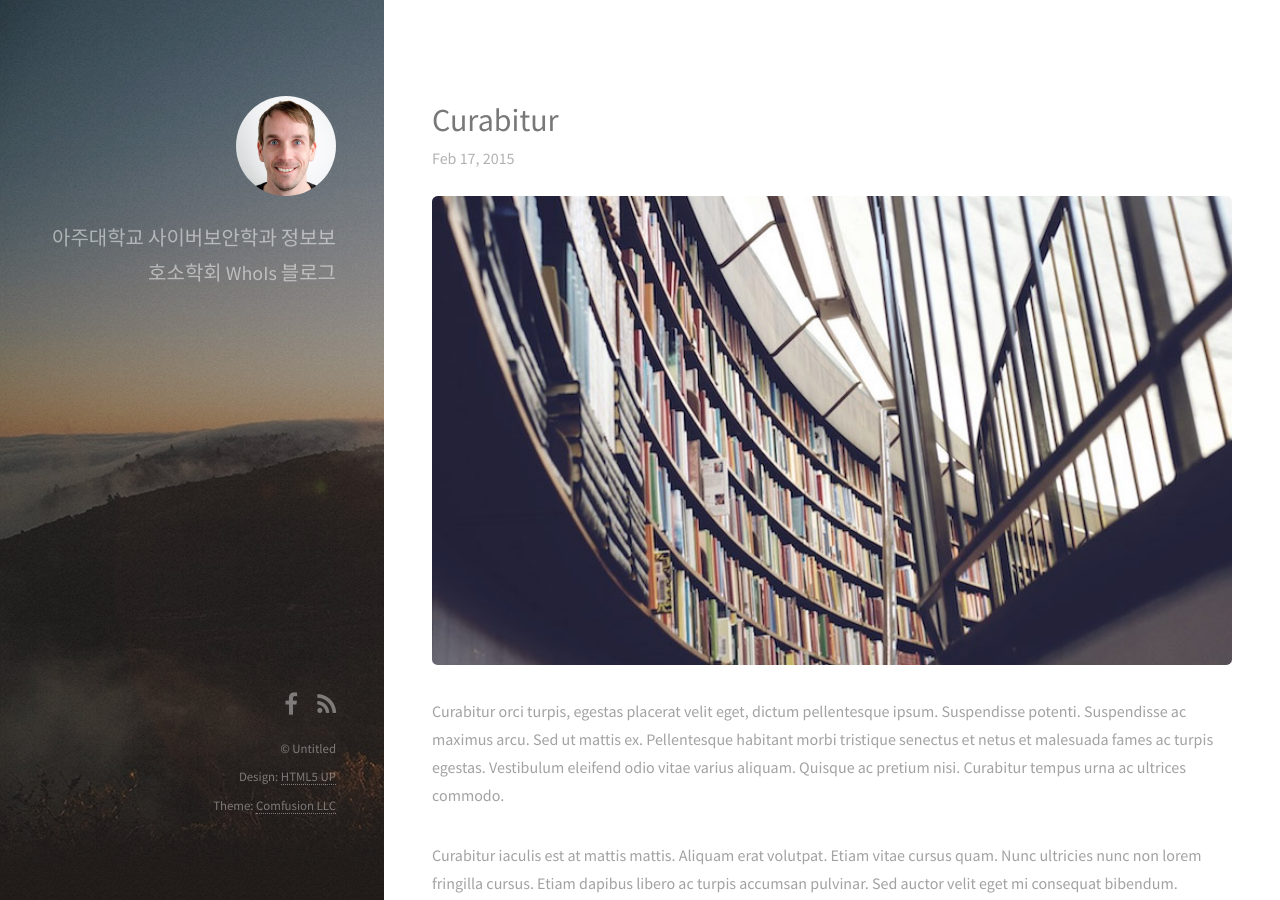
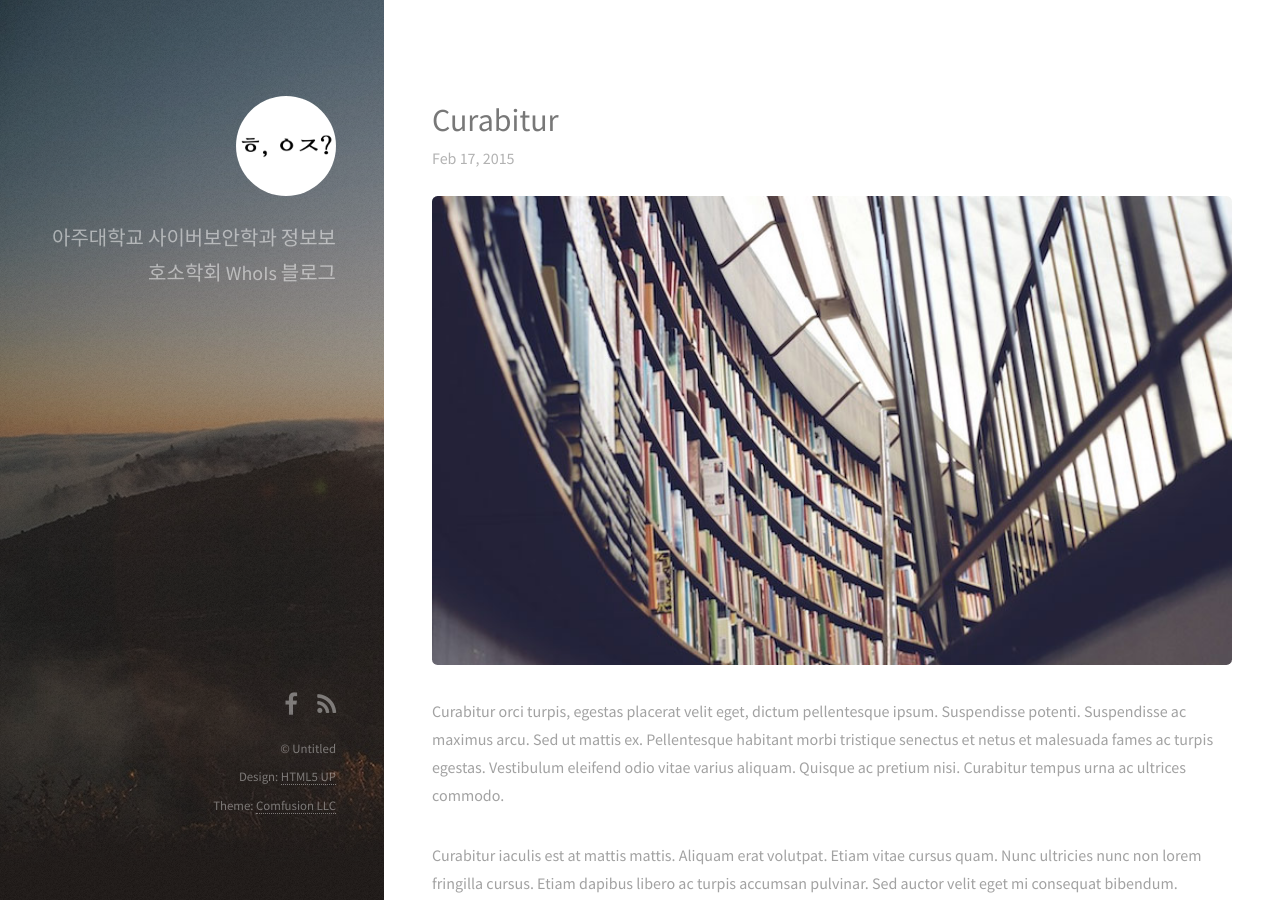
Before and after one commit to ajou-whois/ajou-whois.github.io, a Jekyll site: the page built from index.html, in a window 1280 px wide and 900 px high. Built offline with Jekyll 4.4.1, drawn with Linux system fonts in a browser that asks for light colours; nearby versions of some CDN libraries.

Commit message:
Update Layout, Change Avatar

```diff
--- a/_layouts/default.html
+++ b/_layouts/default.html
@@ -25,7 +25,7 @@
 
 	<body id="top">
     <header id="header">
-      <a href="{{ site.url }}" class="image avatar"><img class="editable" src="/images/avatar.jpg" alt="{{ site.author.name }}"></a>
+      <a href="{{ site.url }}" class="image avatar"><img class="editable" src="/images/logo.png" alt="WhoIs Logo"></a>
       <h1 class="editable">{{ site.description }}</h1>
     </header>
 
```
Also changed, not shown: images/avatar.jpg (deleted), images/logo.png (added).
